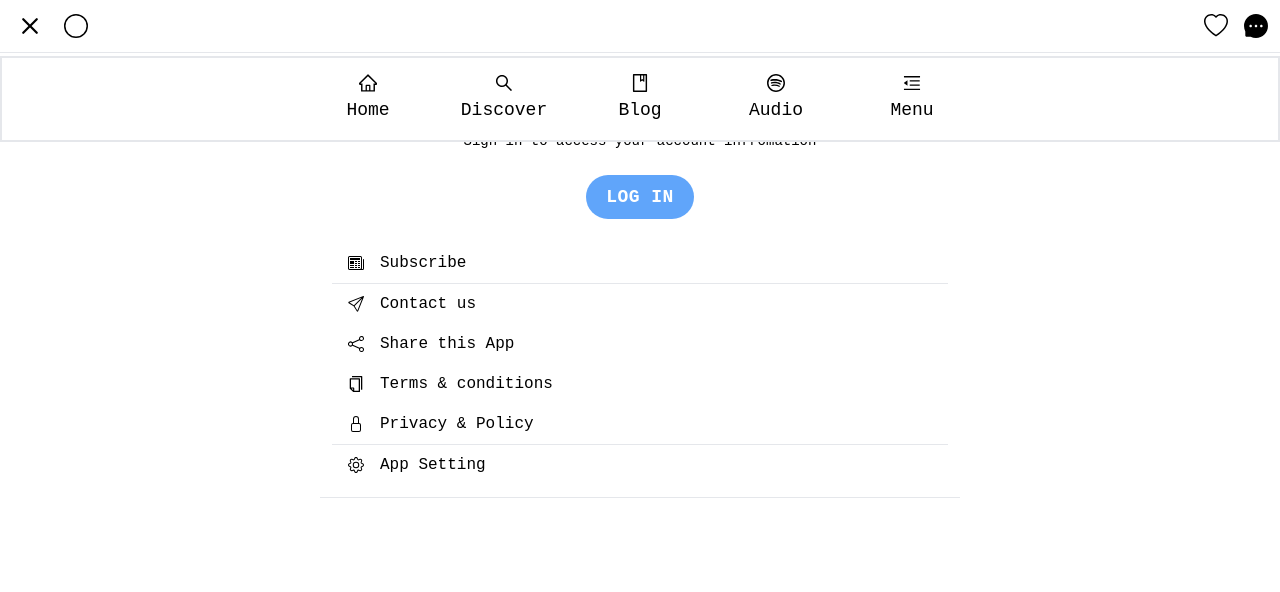
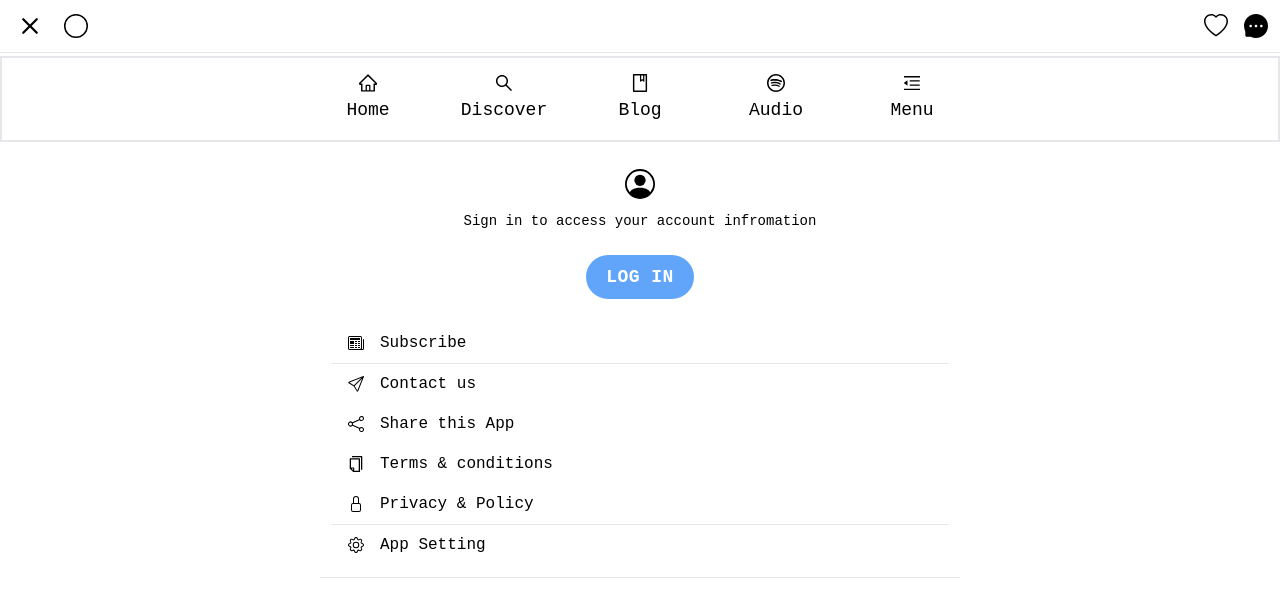
Before and after one commit to dennis-dentrix/dailytherapy, a React (Vite) app: page /profile in a window 1280 px wide. Shown: the top 592 px of the page. Built offline with nearby package versions, Linux system fonts and the light colour scheme.

Commit message:
profile header

```diff
--- a/src/pages/Profile.jsx
+++ b/src/pages/Profile.jsx
@@ -11,7 +11,7 @@ import { Link } from "react-router-dom";
 
 export default function Profile() {
   return (
-    <main className="py-4 md:py-6 md:flex md:flex-col md:items-center">
+    <main className="py-4 md:py-6 md:flex md:flex-col md:items-center md:mt-20">
       <div className="border-b md:w-1/2 md:py-3">
         <div className="flex flex-col items-center gap-6 mb-6">
           <div className="flex flex-col items-center gap-3 text-3xl">
```
